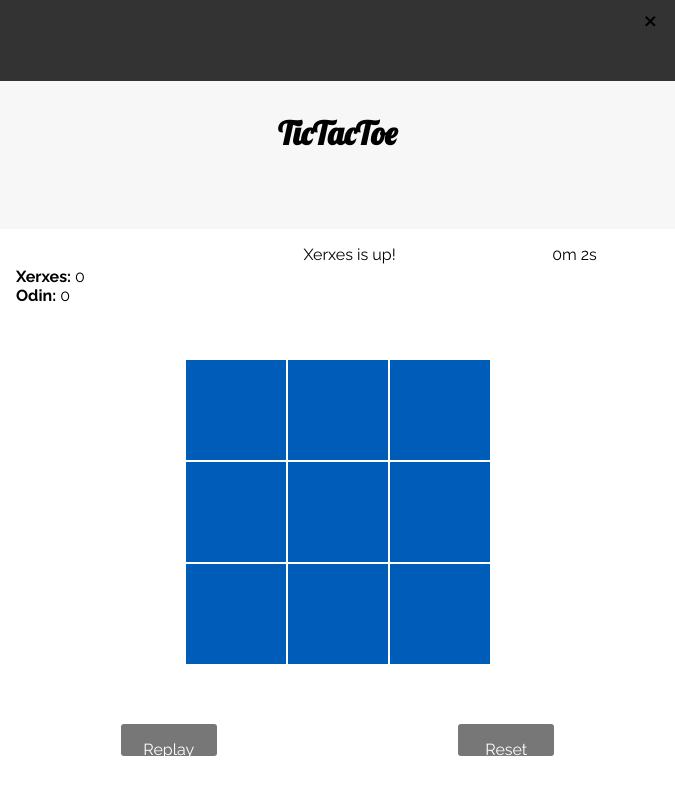
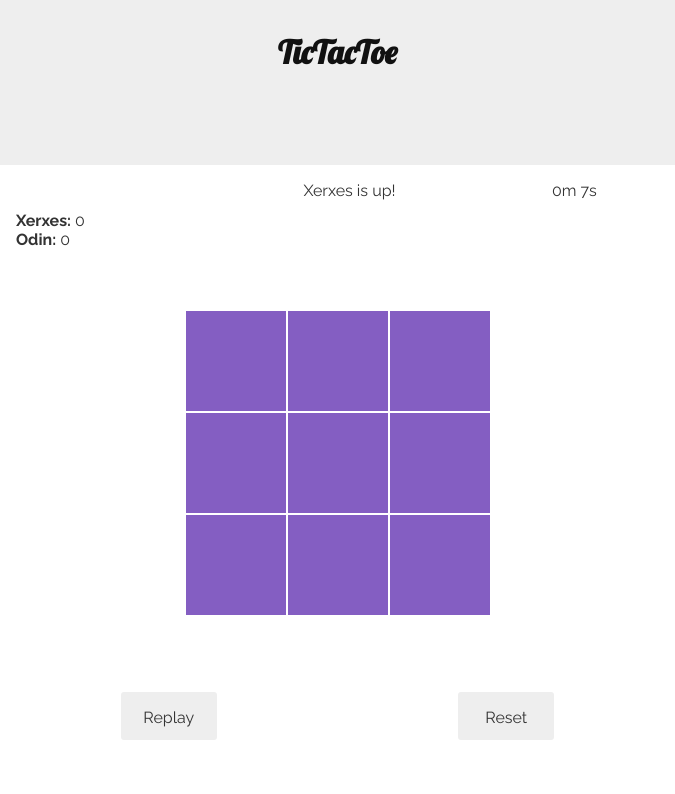
Before and after one commit to elivlil/jstictactoe, an Electron app: page index.html in a window 675 px wide. Both pictures are taken after a click on the element "Replay". Drawn offline with Linux system fonts and the light colour scheme.

Commit message:
electorn layout

```diff
--- a/electron-main.js
+++ b/electron-main.js
@@ -1,7 +1,7 @@
 const {app, BrowserWindow} = require('electron')
 
 function createWindow () {
-  mainWindow = new BrowserWindow({width: 800, height: 700, frame: false})
+  mainWindow = new BrowserWindow({width: 675, height: 700, frame: false})
   mainWindow.loadFile('index.html')
   mainWindow.on('closed', function () {mainWindow = null})
 }
--- a/index.html
+++ b/index.html
@@ -7,10 +7,11 @@
 </head>
 
 <body class="body">
-  <div class="title-bar">
+<!--  <div class="title-bar">
            <div class="close-btn">&times;</div>
- </div>
+ </div>-->
   <header class="header">
+    <div class="close-btn">&times;</div>
     <h1 class="header__title">TicTacToe</h1>
   </header>
 
--- a/src/js/dom/DomManipulation.js
+++ b/src/js/dom/DomManipulation.js
@@ -8,4 +8,7 @@ function createResetButton() {
 function addWindowCloseListener(){
 	let closebtn = document.getElementsByClassName("close-btn")[0];
 	closebtn.addEventListener("click", () => window.close());
+  if(!(window && window.process && window.process.type)){
+    closebtn.style.display = "none";
+  }
 }
--- a/src/js/dom/GameClient.js
+++ b/src/js/dom/GameClient.js
@@ -26,7 +26,7 @@ class GameClient {
   }
 
   putMark(target) {
-    this.checkGameStatus();
+    if(this.checkGameStatus()){
       let row = target.dataset.row;
       let col = target.dataset.col;
       try {
@@ -34,9 +34,10 @@ class GameClient {
         this.game.play(row, col);
         this.drawMarkInCell(target,mark);
       } catch (e) {
-      console.log('The game has ended.');
+        console.log("Game ended");
       }
       this.writeEvent();
+    }
   }
   drawMarkInCell(target,mark){
     if (mark === "o") {
@@ -79,16 +80,16 @@ class GameClient {
   }
 
   checkGameStatus() {
-    if (this.timer.status === "OFF") {
-      throw new Error("New match has not started yet");
-    }
+    return (this.timer.status === "ON")
   }
 
   startNewGame() {
+    if(!this.checkGameStatus()){
       this.clearBoard();
       this.game = new Game(3);
       this.timer = new Timer();
       this.gameEvent.innerHTML = `${this.playerx.name} is up!`;
+    }
   }
 
   clearBoard() {
--- a/src/styles/_variables.scss
+++ b/src/styles/_variables.scss
@@ -1,5 +1,6 @@
 $color_white: #fff;
 $color_smokeywhite: #f7f7f7;
+$color_white03:rgba(247, 247, 247,0.3);
 $color_black1: #111;
 $color_black2: #222;
 $color_black3: #333;
@@ -7,10 +8,14 @@ $color_grey4: #444;
 $color_grey5: #555;
 $color_grey6: #666;
 $color_grey7: #777;
+$color_greyc: #ccc;
+$color_greye: #eee;
 $color_ascdark1: #515C79;
 $color_asc1: #08a5e1;
 $color_asc2: #FFAE8F;
 $color_asc3: #DE789F;
 $color_asc4: #B769AE;
+$color_asc5: #845EC2;
 $color_main: #005cb9;
+
 $width_cell: 100px;
--- a/src/styles/mini.scss
+++ b/src/styles/mini.scss
@@ -10,48 +10,68 @@
 html {
   font-family: "Raleway";
   font-size: 12pt;
+  color:$color_black3;
 }
 
 h1, h2, h3, h4, h5, h6 {
   padding: 1em;
   font-family: "Lobster";
+  color:$color_black1;
 }
 
 .body {
-display:grid;
+  display: grid;
   grid-template-columns: 1fr 1fr 1fr;
-grid-template-rows:2rem 2rem 3rem 1fr 4rem ;
-grid-template:"control control control" "h h h" "s e t" "g g g" "b b b";
+  grid-template-rows: auto 3rem 1fr 4rem;
+  grid-template: "h h h" "s e t" "g g g" "b b b";
 }
 
 .header {
-width:100%;
+  width: 100%;
   grid-area: h;
-display:flex;
-justify-content:center;
-align-content:center;
-  background-color: $color_smokeywhite;
+  display: flex;
+  justify-content: center;
+  align-content: center;
+  background-color: $color_greye;
+  -webkit-app-region: drag;
+
+  .close-btn {
+    display:block;
+    position: fixed;
+    top: 0;
+    right: 0;
+    font-size: 2rem;
+    -webkit-app-region: no-drag;
+    width: 2rem;
+    cursor: pointer;
+    &:hover {
+      color: $color-asc1;
     }
+  }
+}
+
 .timer {
   grid-area: t;
-display:flex;
-justify-content:center;
-align-content:center;
+  display: flex;
+  justify-content: center;
+  align-content: center;
   padding: 1em;
 }
+
 .game-event {
   grid-area: e;
-display:flex;
-justify-content:center;
-align-content:center;
+  display: flex;
+  justify-content: center;
+  align-content: center;
   padding: 1em;
 }
+
 .score {
   grid-area: s;
-display:flex;
-flex-direction:column;
-justify-content:center;
-align-content:center;
+  display: flex;
+  flex-direction: column;
+  justify-content: center;
+  align-content: center;
   padding: 1em;
 }
 
@@ -67,62 +87,33 @@ grid-area: g;
     width: $width_cell;
     height: $width_cell;
     cursor: pointer;
-    background-color: $color_main;
+    background-color: $color_asc5;
     display: flex;
     align-content: center;
     justify-content: center;
     &:hover {
-      background-color: $color_asc1;
+      background-color: $color_asc4;
     }
   }
 }
 
-  .button-holder{
+.button-holder {
   grid-area: b;
-  display:flex;
-  flex-direction:row;
-  justify-content:space-around;
-    .new-round{
-      width:6rem;
-      height:2rem;
-      padding:1rem;
-      text-align:center;
-      background: $color_grey7;
-      border-radius:3px;
-      color:$color_white;
+  display: flex;
+  flex-direction: row;
+  justify-content: space-around;
+  .new-round, .reset {
+    width: 6rem;
+    height: 3rem;
+    padding: 1rem;
+    text-align: center;
+    background: $color_greye;
+    border-radius: 3px;
+    color: $color_black3;
     cursor: pointer;
-      &:hover{
-        background-color:$color-asc1;
-      }
-    }
-    .reset{
-      width:6rem;
-      height:2rem;
-      padding:1em;
-      text-align:center;
-      background: $color_grey7;
-      border-radius:3px;
-      color:$color_white;
-      cursor: pointer;
-      &:hover{
-        background-color:$color-asc1;
+    &:hover {
+      background-color: $color-asc1;
+      color: $color-smokeywhite;
     }
   }
 }
-
-.title-bar {
-grid-area:control;
-display:flex;
-justify-content:flex-end;
- -webkit-app-region: drag;
- background-color: $color-black3;
- .close-btn {
-font-size:2rem;
- -webkit-app-region: no-drag;
-width:2rem;
- cursor:pointer;
- &:hover{
- color:$color-white;
- }
-}
-}
```
Also changed, not shown: src/styles/mini.css, 3 other files. Lines whose indentation alone changed are shown as unchanged.
